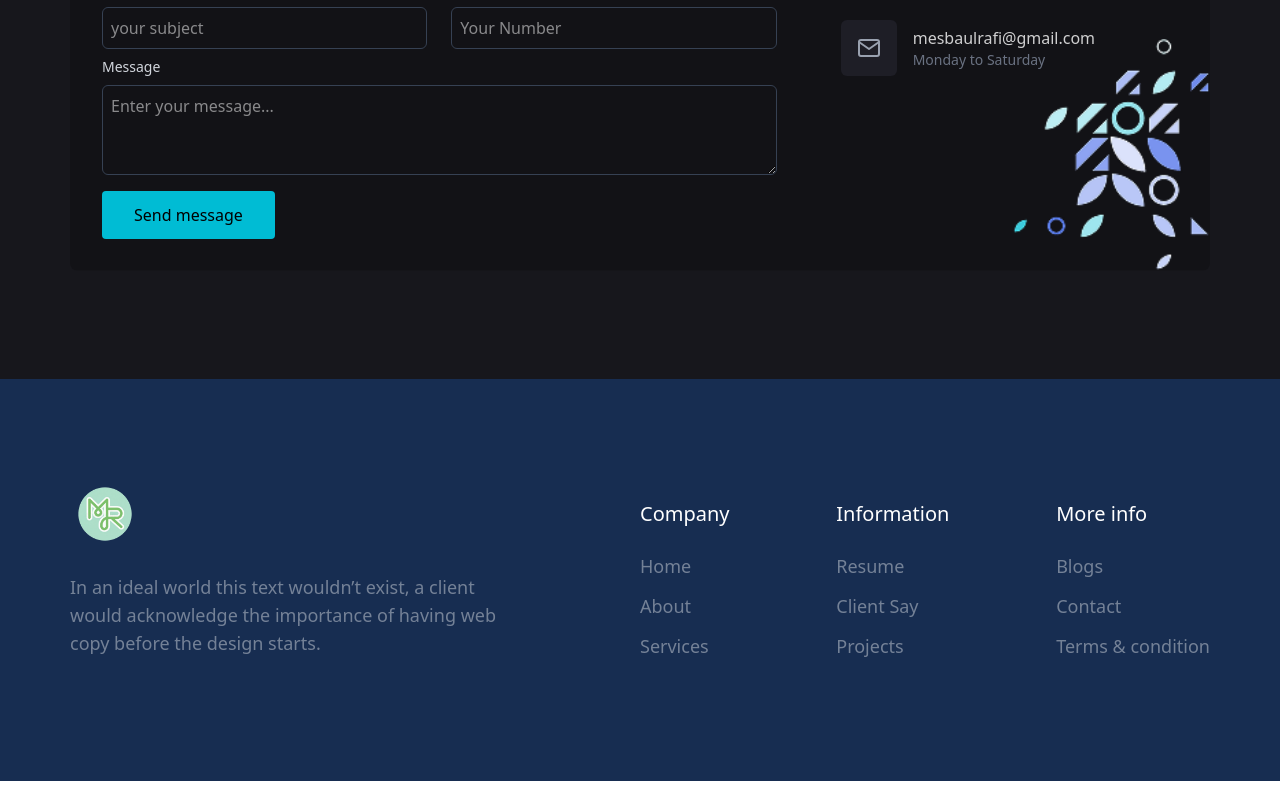
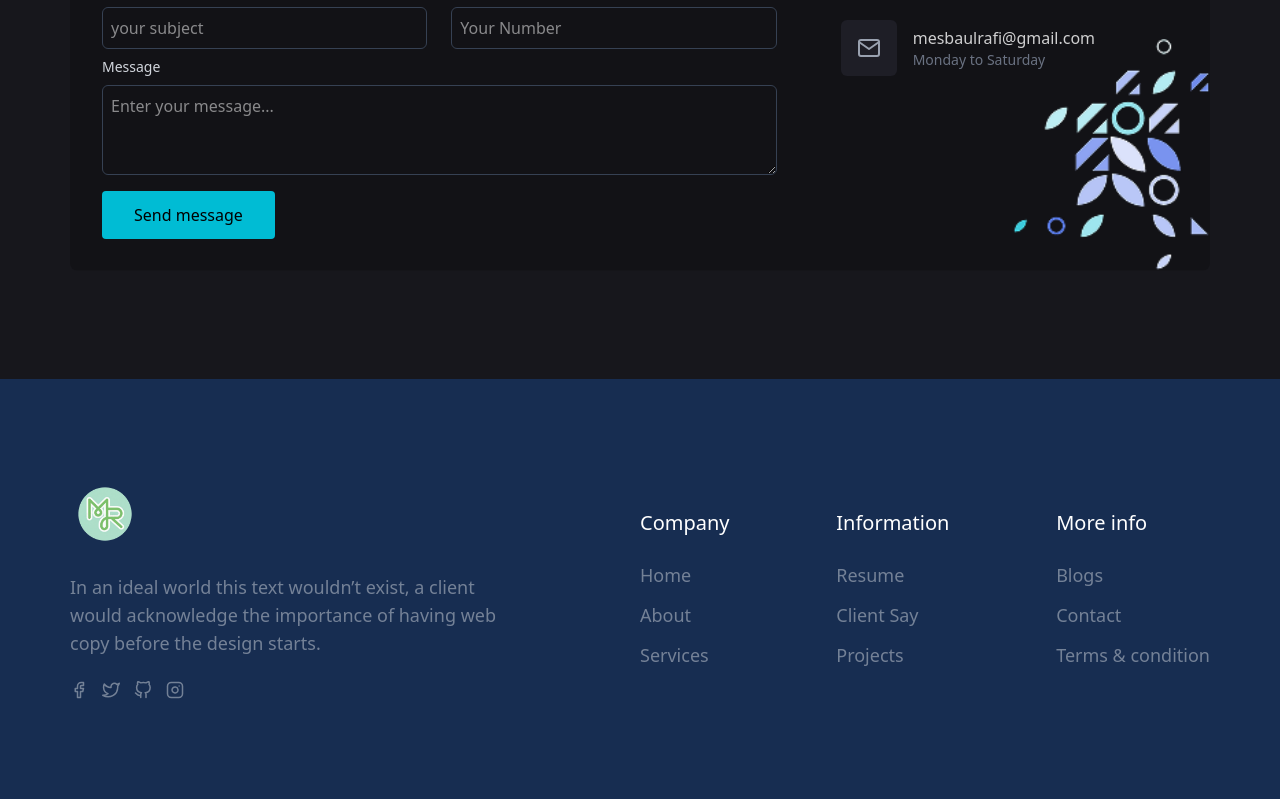
Before and after one commit to mesbaulrafi/myPortfolio, a React (Vite) app: page / in a window 1280 px wide. Shown: the part 4752-5551 px from the top of the page. Built offline with nearby package versions, Linux system fonts and the light colour scheme.

Commit message:
add icon

```diff
--- a/src/components/layouts/Footer.jsx
+++ b/src/components/layouts/Footer.jsx
@@ -22,7 +22,12 @@ const Footer = () => {
               acknowledge the importance of having web copy before the design
               starts.
             </p>
-
+            <div className="flex items-center gap-x-3.5 text-lg opacity-40">
+              <Link to="/"><i><FiFacebook /></i></Link>
+              <Link to="/"><i><FiTwitter /></i></Link>
+              <Link to="/"><i><FiGithub /></i></Link>
+              <Link to="/"><i><FiInstagram /></i></Link>
+            </div>
           </div>
 
           {/* Footer Menu Section */}
```
